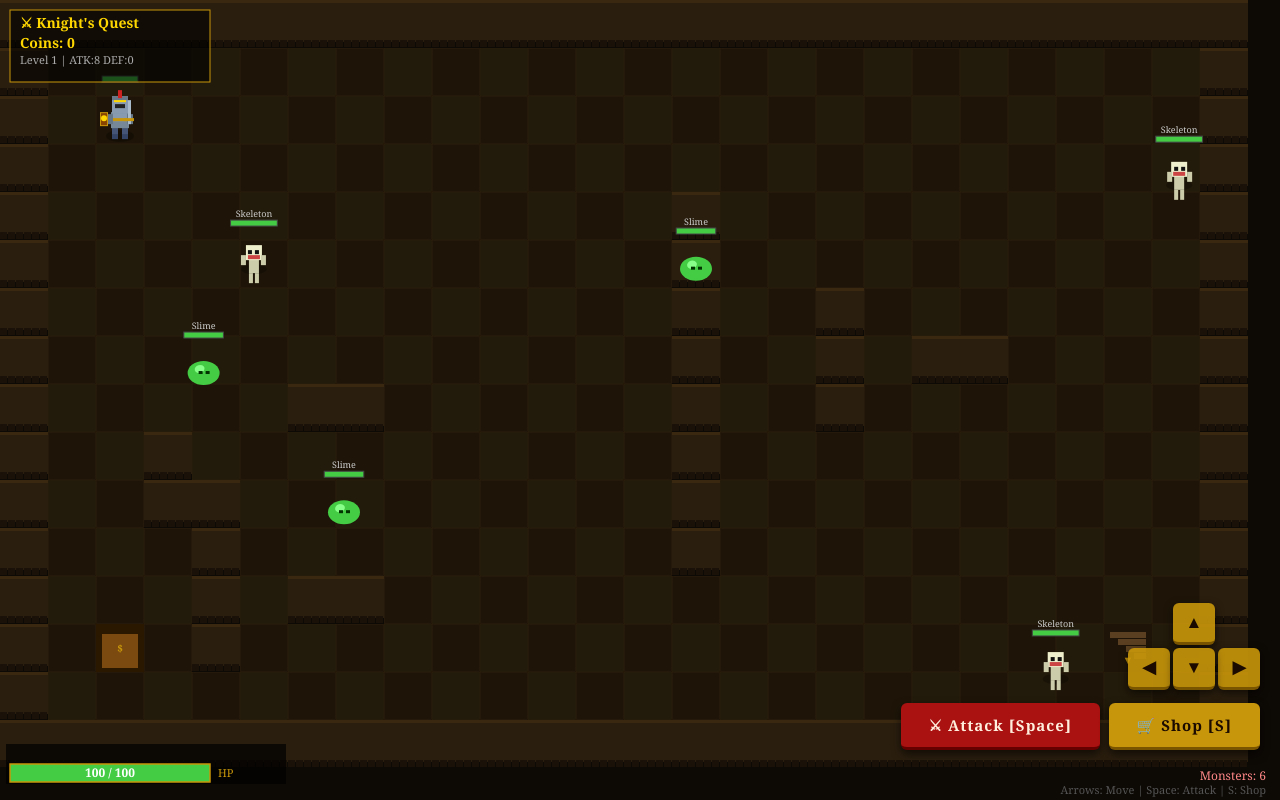
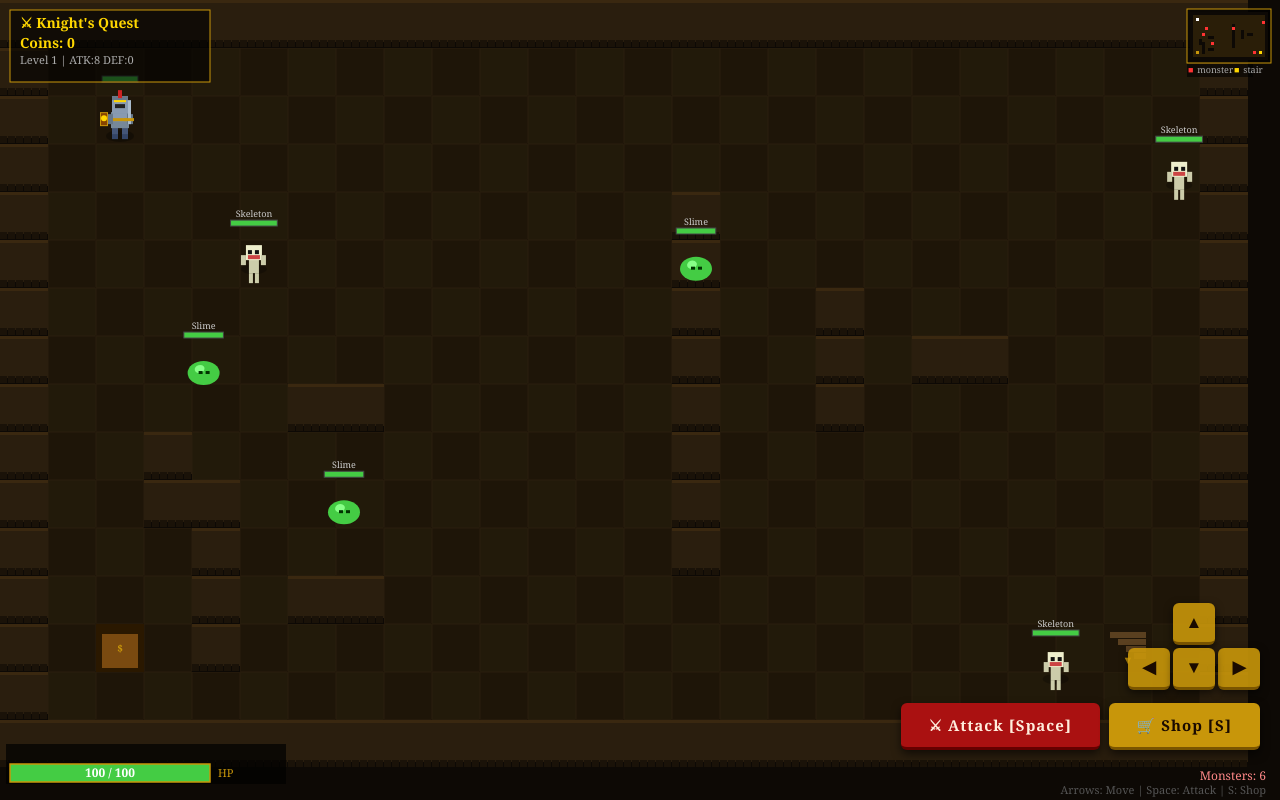
Before and after one commit to LovelySheep16/Knights-Quest, a plain HTML site: page index.html in a window 1280 px wide. Both pictures are taken after a click on the button "Begin Quest". Drawn offline with Linux system fonts and the light colour scheme.

Commit message:
Add minimap and fix shop button closing
Minimap in top-right shows every monster (red), stairs (gold),
shop tile (amber) and player (white) at all times.
Shop button z-index raised above shop panel so clicking it closes the shop.

Co-Authored-By: Claude Sonnet 4.6 <noreply@anthropic.com>

```diff
--- a/knights-quest.css
+++ b/knights-quest.css
@@ -68,7 +68,7 @@ body { background: #1a1209; overflow: hidden; font-family: 'Georgia', serif; }
 #attackBtn:hover:not(:disabled) { background: #dd2222; }
 #attackBtn:active:not(:disabled) { transform: translateY(2px); box-shadow: 0 1px 6px rgba(0,0,0,0.5); }
 #attackBtn:disabled { background: #553333; color: #886666; cursor: not-allowed; border-bottom-color: #331111; }
-#shopBtn { right: 20px; background: #c8960a; color: #1a0a00; border-bottom: 3px solid #7a5500; }
+#shopBtn { right: 20px; background: #c8960a; color: #1a0a00; border-bottom: 3px solid #7a5500; z-index: 110; }
 #shopBtn:hover { background: #ffd700; }
 #shopBtn:active { transform: translateY(2px); box-shadow: 0 1px 6px rgba(0,0,0,0.5); }
 #overlay {
--- a/knights-quest.js
+++ b/knights-quest.js
@@ -211,6 +211,33 @@ function drawHUD(){
   if(monsters.length===0){ctx.fillStyle='#ffd700';ctx.font='bold 14px Georgia';ctx.textAlign='center';ctx.fillText('All monsters defeated! Find the stairs ▼ to advance!',W/2,32);}
 }
 
+function drawMinimap(){
+  if(!map||!player)return;
+  const s=3;
+  const mw=map.cols*s, mh=map.rows*s;
+  const mx=W-mw-12, my=12;
+  ctx.fillStyle='rgba(0,0,0,0.75)';ctx.fillRect(mx-3,my-3,mw+6,mh+6);
+  ctx.strokeStyle='#c8960a';ctx.lineWidth=1;ctx.strokeRect(mx-3,my-3,mw+6,mh+6);
+  for(let r=0;r<map.rows;r++)for(let c=0;c<map.cols;c++){
+    const t=map.grid[r][c];
+    if(t===TILE.WALL)ctx.fillStyle='#0d0905';
+    else if(t===TILE.FLOOR)ctx.fillStyle='#2a1e08';
+    else if(t===TILE.STAIR)ctx.fillStyle='#ffd700';
+    else if(t===TILE.SHOP)ctx.fillStyle='#c8960a';
+    ctx.fillRect(mx+c*s,my+r*s,s,s);
+  }
+  monsters.forEach(m=>{
+    ctx.fillStyle='#ff3333';
+    ctx.fillRect(mx+Math.floor(m.x/tileSize)*s,my+Math.floor(m.y/tileSize)*s,s,s);
+  });
+  ctx.fillStyle='#ffffff';
+  ctx.fillRect(mx+Math.floor(player.x/tileSize)*s,my+Math.floor(player.y/tileSize)*s,s,s);
+  ctx.fillStyle='rgba(0,0,0,0.6)';ctx.fillRect(mx-3,mh+my+4,66,13);
+  ctx.font='9px Georgia';ctx.textAlign='left';
+  ctx.fillStyle='#ff3333';ctx.fillText('■',mx-2,mh+my+13);ctx.fillStyle='#aaa';ctx.fillText(' monster',mx+5,mh+my+13);
+  ctx.fillStyle='#ffd700';ctx.fillText('■',mx+44,mh+my+13);ctx.fillStyle='#aaa';ctx.fillText(' stair',mx+51,mh+my+13);
+}
+
 function draw(){
   ctx.clearRect(0,0,W,H);ctx.fillStyle='#0d0905';ctx.fillRect(0,0,W,H);
   if(!map)return;
@@ -218,7 +245,7 @@ function draw(){
   monsters.forEach(m=>drawMonster(m));
   if(player)drawKnight(player.x,player.y,player.facing,player.isAttacking,player.hitFlash,player.hp,player.maxHp);
   effects.forEach(e=>{ctx.save();ctx.globalAlpha=e.alpha;ctx.fillStyle=e.color;ctx.font='bold 14px Georgia';ctx.textAlign='center';ctx.fillText(e.text,e.x,e.y);ctx.restore();});
-  if(player){drawHUD();let ab=document.getElementById('attackBtn');if(ab&&ab.style.display!=='none')ab.disabled=attackCooldown>0;}
+  if(player){drawHUD();drawMinimap();let ab=document.getElementById('attackBtn');if(ab&&ab.style.display!=='none')ab.disabled=attackCooldown>0;}
 }
 
 function loop(){update();draw();if(gameState==='playing'||gameState==='dead'||gameState==='win')requestAnimationFrame(loop);}
```
